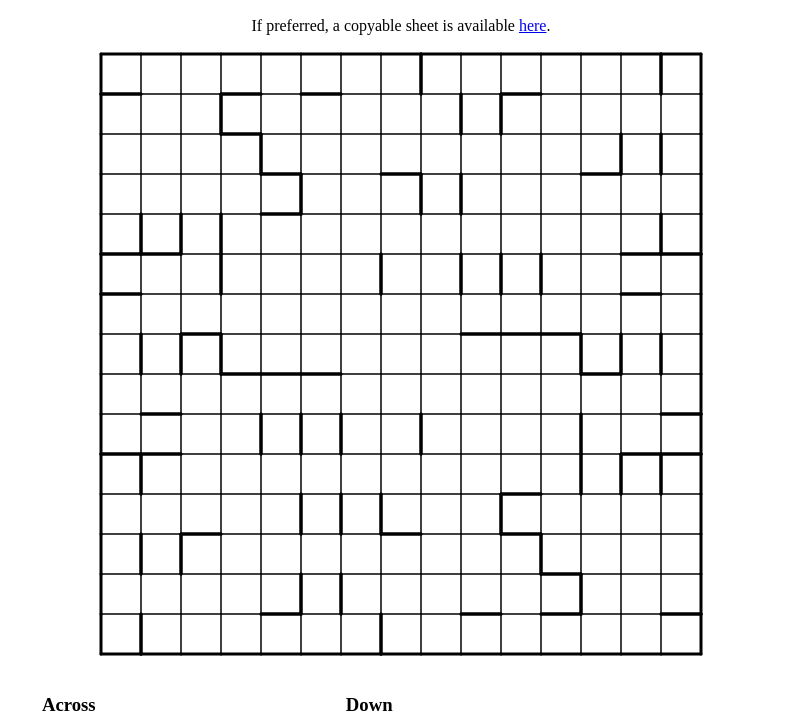
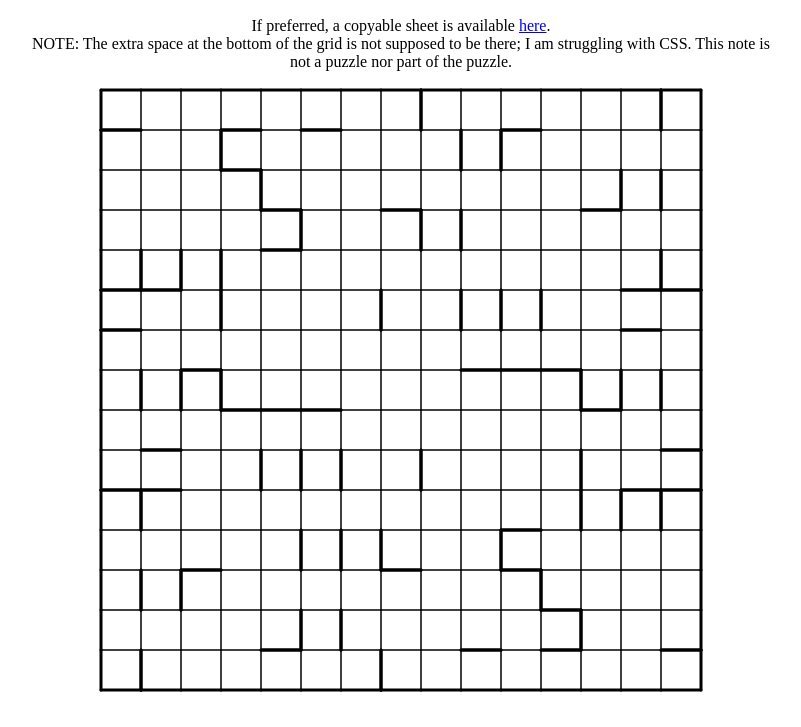
Before and after one commit to dpadawer/dpadawer.github.io, a plain HTML site: page puzzles/hedgehunt/beadyPeepers.html in a window 1280 px wide. Shown: the part 79-806 px from the top of the page, without its empty margins (239-1040 px from the left). Drawn offline with Linux system fonts and the light colour scheme.

Commit message:
Couple more fixes.

```diff
--- a/puzzles/hedgehunt/beadyPeepers.html
+++ b/puzzles/hedgehunt/beadyPeepers.html
@@ -15,6 +15,7 @@
 </form>
 <h2 id="answer" style="visibility: hidden;"></h2>
 <p class="clues">If preferred, a copyable sheet is available <a href="https://docs.google.com/spreadsheets/d/1mTMXPdTknqoq1u6PJPy1uRTcOz0lu6v-uIrZn1rI9AA/edit?gid=1089993641#gid=1089993641">here</a>.</p>
+<p class="clues">NOTE: The extra space at the bottom of the grid is not supposed to be there; I am struggling with CSS. This note is not a puzzle nor part of the puzzle.</p>
 <br>
 <div>
 <div class="puzzle-entry" data-mode="crossword" data-text="15x15" data-edges="71131319513119D|508701008C50008|400960020000ACC|4000B409C400108|EEC4100000000AE|718400848CC4039|502000000222018|CCD622000119ECC|42011100000010A|6308CC48400842B|D50000000028CDD|40208CC60870008|CC5000010096008|4000AC40020B40A|E62232A6232322B" data-clue-locations="" data-text-hashes="e9d588c5a1e6c133dc1818e7389998abe97d94a7ede7f3a199819cd752dbbdcf" data-show-commands="true">
```
Also changed, not shown: puzzles/hedgehunt/velveteenTum.html (+1 -0 lines).
